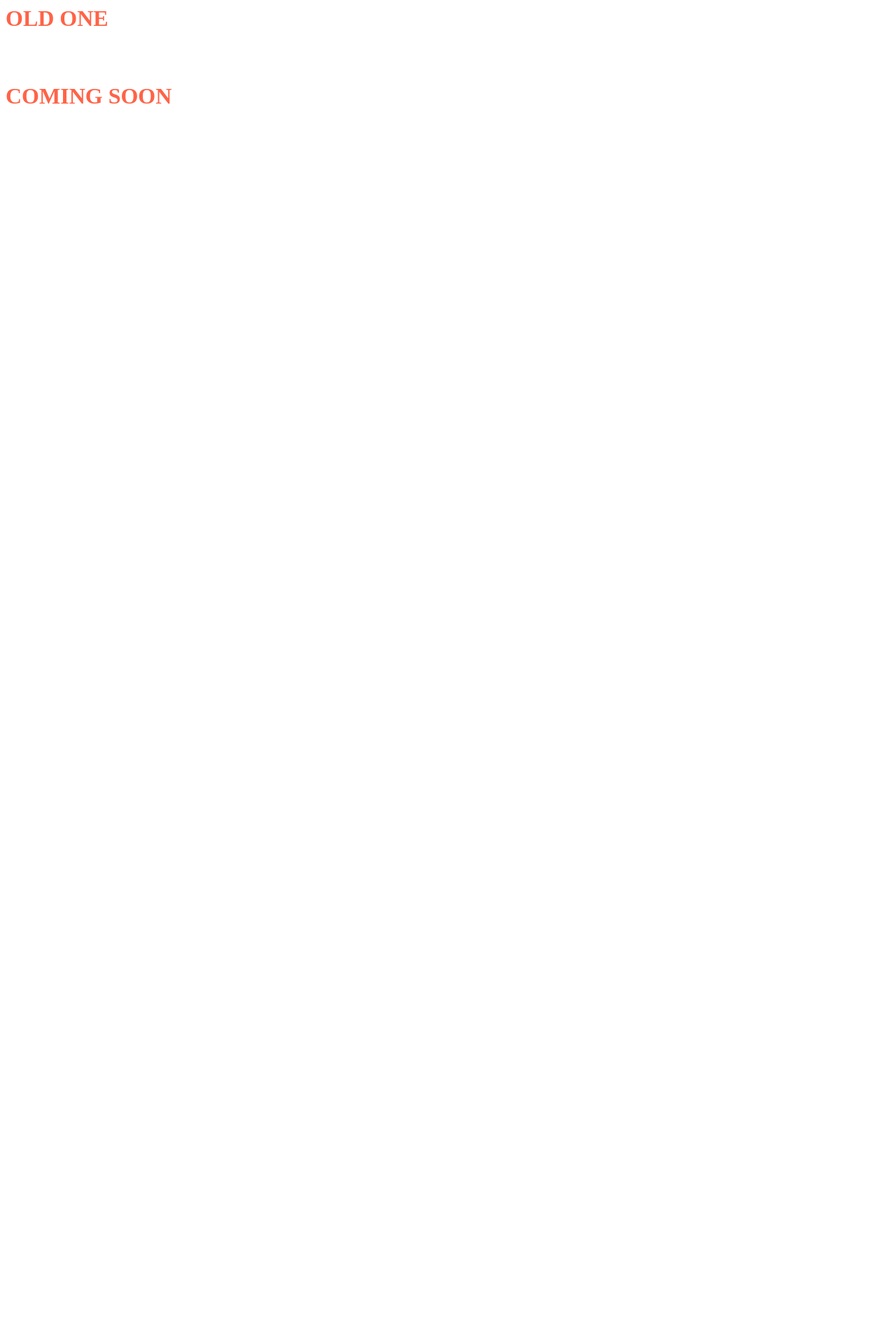
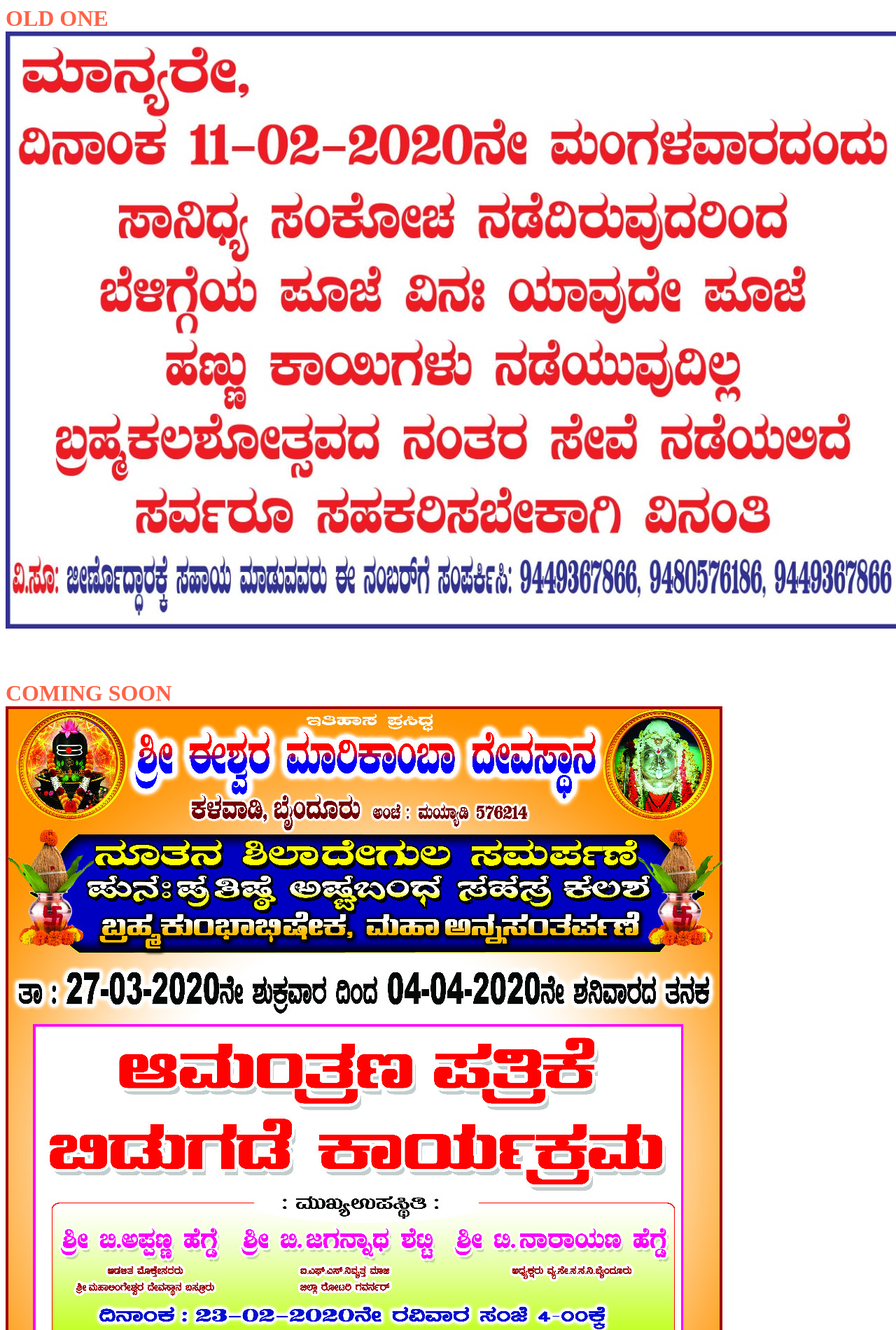
Before and after one commit to mpshetty12/kalavadymarikamba1, a plain HTML site: page m7.html in a window 1280 px wide. Shown: the top 1900 px of the page at 70% size. Before the commit the page ends 800 px from the top, so only its background shows below. Drawn offline with Linux system fonts and the light colour scheme.

Commit message:
Update m7.html

```diff
--- a/m7.html
+++ b/m7.html
@@ -19,14 +19,14 @@
     <body>
       <h1>
           OLD ONE
-          <img id="aa" src="photos/note1.jpeg" alt="">
+          <img id="aa" src="note1.jpeg" alt="">
 
           <br>
           <br>
           <br>
 
           COMING SOON
-          <img id="bb" src="photos/note2.jpeg" alt="">
+          <img id="bb" src="note2.jpeg" alt="">
 
       </h1>
     </body>
```
